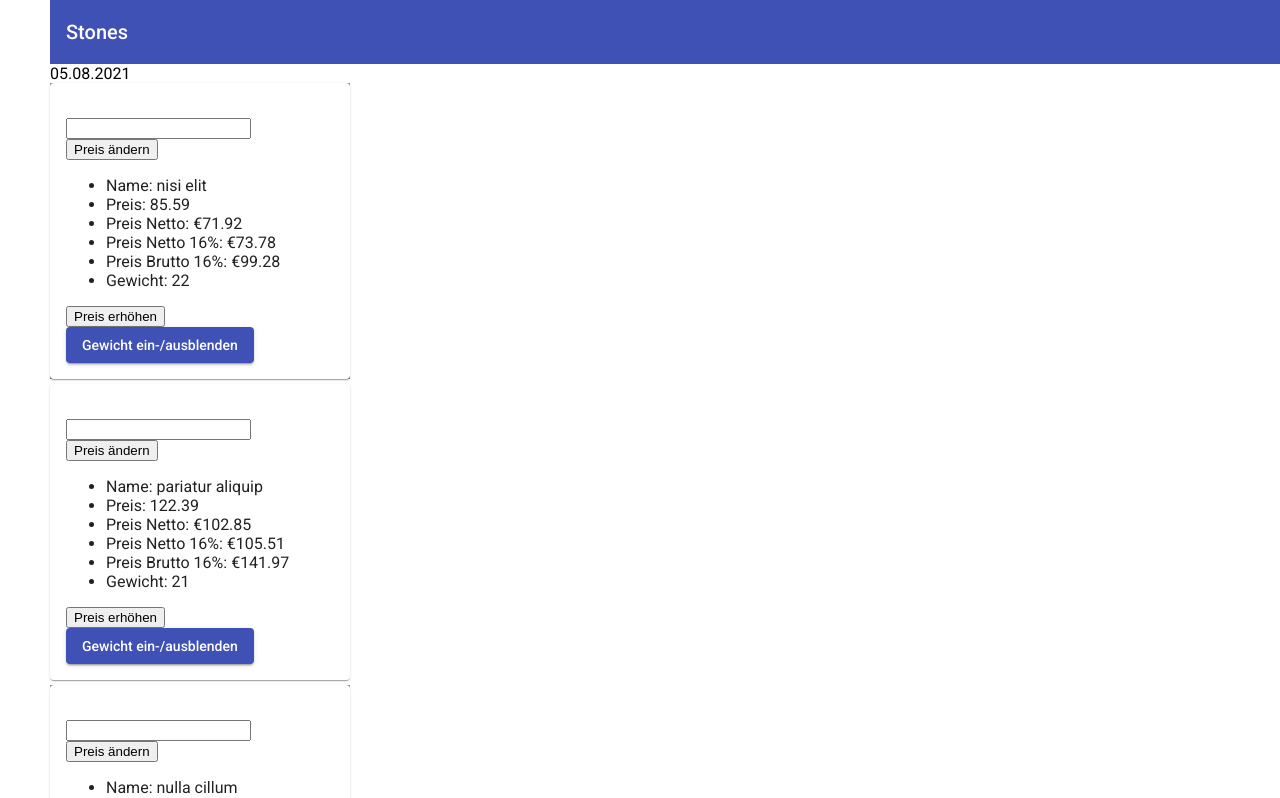
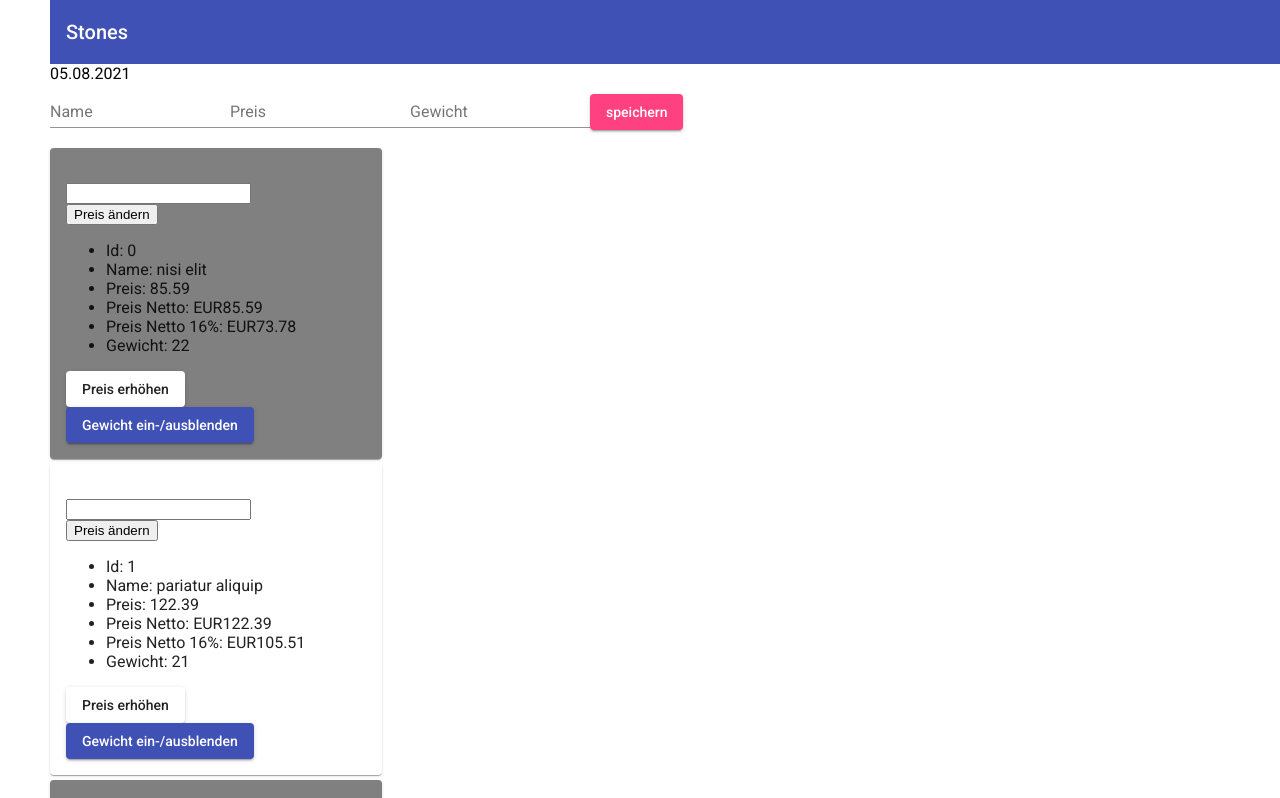
Before and after one commit to dboeckerSN/stones082021, an Angular app: page / in a window 1280 px wide. Shown: the top 798 px of the page. Built offline with nearby package versions, Linux system fonts and the light colour scheme.

Commit message:
Aufgabe 6-3

```diff
--- a/src/app/app.component.css
+++ b/src/app/app.component.css
@@ -1,4 +1,4 @@
-div {
+mat-card {
   width: 300px;
   margin-bottom: 5px;
 }
--- a/src/app/app.component.html
+++ b/src/app/app.component.html
@@ -3,9 +3,11 @@
 </mat-toolbar>
 {{ date | date: "dd.MM.yyyy" }}
 
-<div *ngFor="let prod of products | slice:0:3; let isEven = even" [ngClass]="{'is-even': isEven}">
+<stn-product-form (productSaved)="onProductSaved($event)"></stn-product-form>
+
+<mat-card *ngFor="let prod of products; let isEven = even" [ngClass]="{'is-even': isEven}">
   <stn-product [product]="prod" (priceChange)="onPriceChanged($event)">
     <br><input type="number" #price />
     <br><button (click)="changePrice(price.value)">Preis ändern</button>
   </stn-product>
-</div>
+</mat-card>>
--- a/src/app/app.component.ts
+++ b/src/app/app.component.ts
@@ -8,7 +8,6 @@ import { Product } from './product/product';
 })
 export class AppComponent {
   public date = new Date();
-  public parentProduct = new Product(12, 'Granitstein Gravo', 134.56, 12);
   products: Array<Product> = [
     {
       id: 0,
@@ -58,8 +57,14 @@ export class AppComponent {
     alert('Aktueller Preis: ' + price);
   }
 
+  onProductSaved(newProd: Product) {
+    newProd.id = 0;
+    this.products.unshift(newProd);
+  }
+
+
   public changePrice(price: string) {
-    this.parentProduct.price = Number(price);
-    alert('Aktueller Preis: ' + this.parentProduct.price)
+    // this.parentProduct.price = Number(price);
+    // alert('Aktueller Preis: ' + this.parentProduct.price)
   }
 }
--- a/src/app/app.module.ts
+++ b/src/app/app.module.ts
@@ -7,6 +7,8 @@ import { ProductModule } from './product/product.module';
 import { UtilsModule } from './utils/utils.module';
 import { BrowserAnimationsModule } from '@angular/platform-browser/animations';
 import {MatToolbarModule} from '@angular/material/toolbar';
+import {MatCardModule} from '@angular/material/card';
+
 
 @NgModule({
   declarations: [
@@ -18,7 +20,8 @@ import {MatToolbarModule} from '@angular/material/toolbar';
     ProductModule,
     UtilsModule,
     BrowserAnimationsModule,
-    MatToolbarModule
+    MatToolbarModule,
+    MatCardModule,
   ],
   providers: [],
   bootstrap: [AppComponent]
--- /dev/null
+++ b/src/app/product/product-form/product-form.component.html
@@ -0,0 +1,12 @@
+<form [formGroup]="productForm">
+  <mat-form-field>
+    <input matInput placeholder="Name" formControlName="name">
+  </mat-form-field>
+  <mat-form-field>
+    <input matInput placeholder="Preis" formControlName="price">
+  </mat-form-field>
+  <mat-form-field>
+    <input matInput placeholder="Gewicht" formControlName="weight">
+  </mat-form-field>
+  <button color="accent" mat-raised-button (click)="save()">speichern</button>
+</form>
--- /dev/null
+++ b/src/app/product/product-form/product-form.component.ts
@@ -0,0 +1,29 @@
+import { Component, EventEmitter, OnInit, Output } from '@angular/core';
+import { FormControl, FormGroup } from '@angular/forms';
+import { Product } from '../product';
+
+@Component({
+  selector: 'stn-product-form',
+  templateUrl: './product-form.component.html',
+  styleUrls: ['./product-form.component.css']
+})
+export class ProductFormComponent implements OnInit {
+  @Output() productSaved = new EventEmitter<Product>();
+
+  productForm = new FormGroup({
+    name: new FormControl(),
+    price: new FormControl(),
+    weight: new FormControl(),
+  });
+
+  constructor() { }
+
+  ngOnInit(): void {
+  }
+
+  save() {
+    console.log(this.productForm.value);
+    this.productSaved.emit({id: 1 , ...this.productForm.value});
+  }
+
+}
--- a/src/app/product/product.ts
+++ b/src/app/product/product.ts
@@ -1,8 +1,8 @@
 export class Product {
   constructor(
-    public id: number,
     public name: string,
     public price: number,
     public weight: number,
+    public id?: number,
   ) {}
 }
--- a/src/app/product/product/product.component.html
+++ b/src/app/product/product/product.component.html
@@ -1,14 +1,13 @@
-<mat-card>
+<div>
   <ng-content></ng-content>
   <ul>
-    <li [hidden]="showWeight">Id: {{product.id}}</li>
+    <li>Id: {{product.id}}</li>
     <li class="nameAttribute">Name: {{product.name}}</li>
     <li>Preis: {{product.price}}</li>
-    <li>Preis Netto: {{product.price | netto | currency:"€" }}</li>
-    <li>Preis Netto 16%: {{product.price | netto:16 | currency:"€" }}</li>
-    <li>Preis Brutto 16%: {{product.price | netto:16:"brutto" | currency:"€" }}</li>
+    <li>Preis Netto: {{product.price | currency: "EUR": 'code' }}</li>
+    <li>Preis Netto 16%: {{product.price | netto:16 | currency:"EUR": 'code' }}</li>
     <li *ngIf="showWeight">Gewicht: {{product.weight}}</li>
   </ul>
-  <button (click)="raisePrice()">Preis erhöhen</button>
+  <button mat-raised-button (click)="raisePrice()">Preis erhöhen</button>
   <br><button mat-raised-button color="primary" (click)="toggleWeight()">Gewicht ein-/ausblenden</button>
-</mat-card>
+</div>
--- a/src/environments/environment.ts
+++ b/src/environments/environment.ts
@@ -3,7 +3,7 @@
 // The list of file replacements can be found in `angular.json`.
 
 export const environment = {
-  production: false
+  production: false,
 };
 
 /*
```
Also changed, not shown: src/app/product/product.module.ts (+11 -4 lines), src/app/product/product-form/product-form.component.css (added), 1 other file (tests, documents, lock files or other folders).
